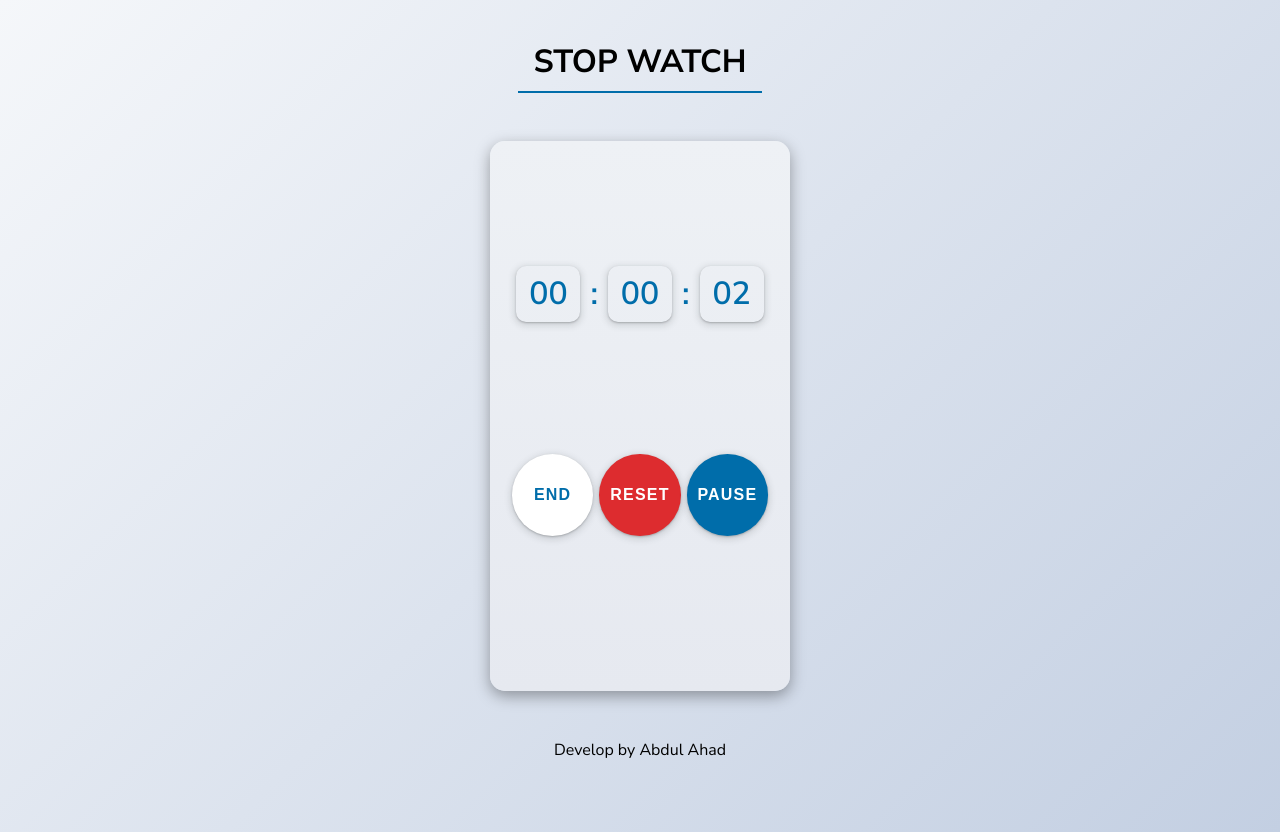
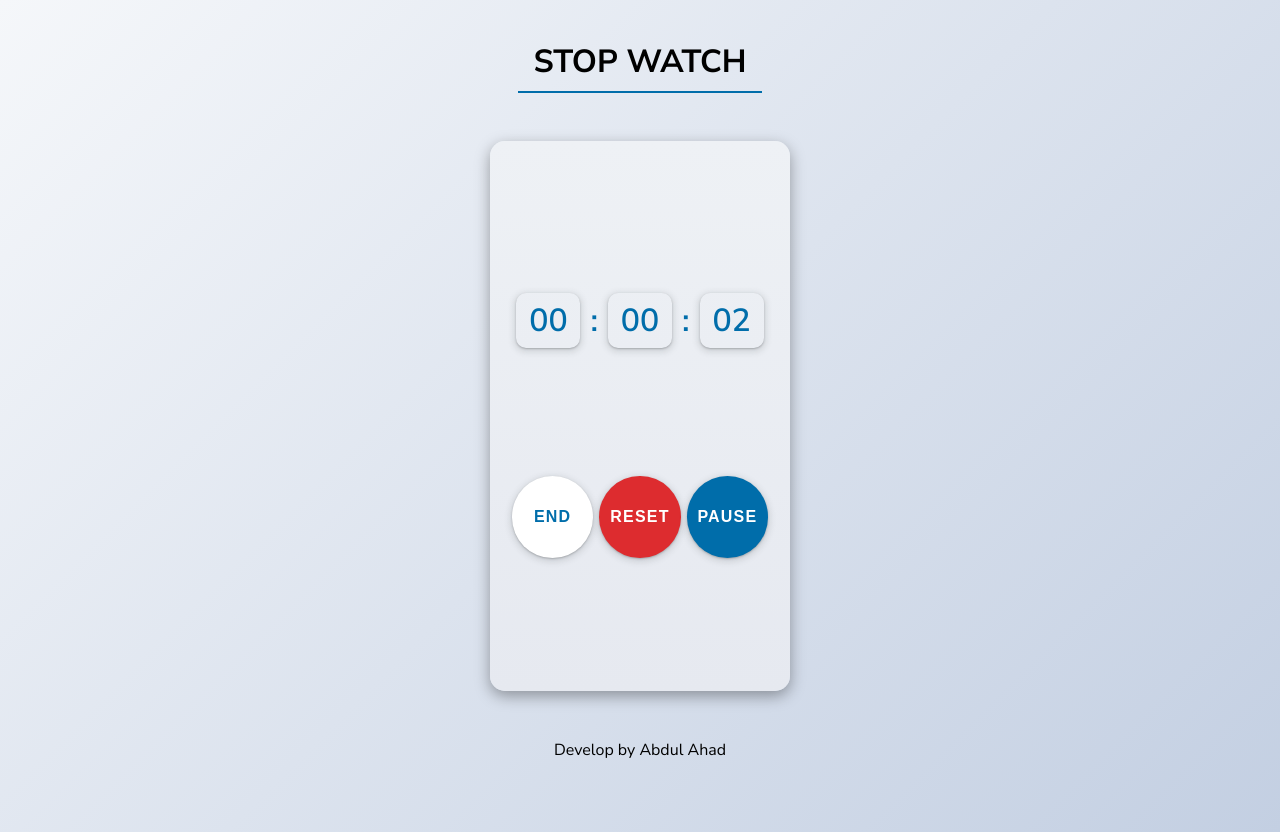
Before and after one commit to abdul-ahad-dev/Stop-watch-js, a plain HTML site: page index.html in a window 1280 px wide. Both pictures are taken after a click on the button "START". Drawn offline with Linux system fonts and the light colour scheme.

Commit message:
first commit

```diff
--- a/script.js
+++ b/script.js
@@ -38,7 +38,7 @@ function startStopwatch() {
     s_btn.style.display = 'none';
 
     document.getElementById('holder').style.display = 'none';
-    document.getElementById('time').style.margin = "40% 0 1em 0";
+    document.getElementById('time').style.margin = "50% 0 0 0";
 
     timer = setInterval(() => {
         console.log("Interval function called...");
--- a/style.css
+++ b/style.css
@@ -93,7 +93,7 @@ body {
     letter-spacing: 1.2px;
     height: 5.1em;
     width: 5.1em;
-    margin-top: 40%;
+    margin-top: 50%;
     border-radius: 50%;
     border: none;
     box-shadow: rgba(60, 64, 67, 0.3) 0px 1px 2px 0px,
```
